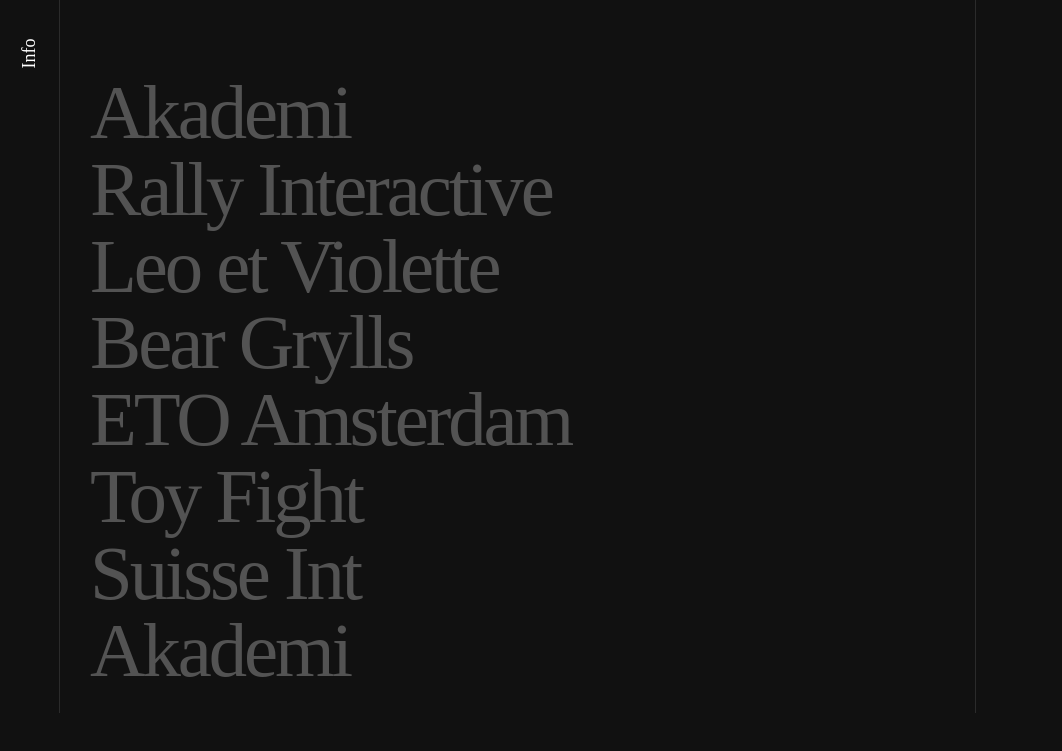
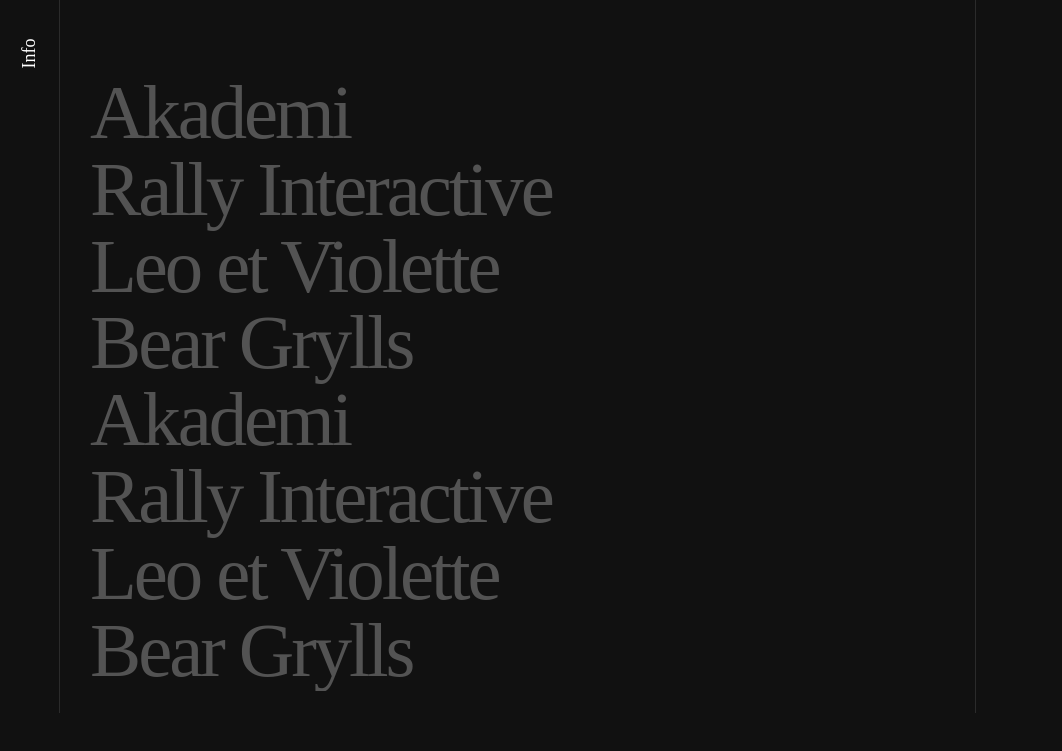
Before and after one commit to joealden/joe-sutton-blog, a Gatsby site: page / in a window 1280 px wide. Shown: the part 87-838 px from the top of the page, without its empty margins (0-1062 px from the left). Built offline with nearby package versions, Linux system fonts and the light colour scheme; Gatsby itself is replaced by a stand-in of ours; a web font is replaced by a local one.

Commit message:
Update deps and remove gatsby-plugin-offline for now

```diff
--- a/gatsby-config.js
+++ b/gatsby-config.js
@@ -29,7 +29,7 @@
         display: "minimal-ui",
         icon: "src/images/gatsby-icon.png"
       }
-    },
-    "gatsby-plugin-offline"
+    } /*,
+    "gatsby-plugin-offline" */
   ]
 };
--- a/src/pages/index.tsx
+++ b/src/pages/index.tsx
@@ -40,30 +40,12 @@
     }
   };
 
-  currentScollHeight = 0;
-  currentlyScrolling = false;
-
-  scrollList = () => {
-    const list = this.listRef as React.RefObject<HTMLUListElement>;
-    console.log(list);
-    this.currentScollHeight = this.currentScollHeight + 50;
-    if (!this.currentlyScrolling) {
-      this.currentlyScrolling = true;
-      list.current.style.transform = `translateY(-${
-        this.currentScollHeight
-      }px)`;
-      setTimeout(() => (this.currentlyScrolling = false), 500);
-    }
-  };
-
   componentDidMount() {
     window.addEventListener("resize", this.handleResize);
-    window.addEventListener("wheel", this.scrollList);
   }
 
   componentWillUnmount() {
     window.removeEventListener("resize", this.handleResize);
-    window.removeEventListener("wheel", this.scrollList);
   }
 
   toggleFilter = () => {
@@ -133,15 +115,24 @@
                     <OpenFilterButton onClick={this.toggleFilter}>
                       Filter
                     </OpenFilterButton>
+
                     <InnerList ref={this.listRef}>
                       <li>Akademi</li>
                       <li>Rally Interactive</li>
                       <li>Leo et Violette</li>
                       <li>Bear Grylls</li>
-                      <li>ETO Amsterdam</li>
-                      <li>Toy Fight</li>
-                      <li>Suisse Int</li>
                       <li>Akademi</li>
+                      <li>Rally Interactive</li>
+                      <li>Leo et Violette</li>
+                      <li>Bear Grylls</li>
+                      <li>Akademi</li>
+                      <li>Rally Interactive</li>
+                      <li>Leo et Violette</li>
+                      <li>Bear Grylls</li>
+                      <li>Akademi</li>
+                      <li>Rally Interactive</li>
+                      <li>Leo et Violette</li>
+                      <li>Bear Grylls</li>
                     </InnerList>
                   </List>
                   <RightBar>
@@ -166,7 +157,8 @@
   list-style: none;
   padding: 0;
   margin-top: 10vw;
-  transition: transform 0.5s;
+  overflow: auto;
+  height: 77vh;
 
   li {
     font-size: 6vw;
@@ -201,6 +193,7 @@
 `;
 
 const BottomWrapperOuter = styled.div`
+  overflow: hidden;
   width: 100vw;
   background-color: ${props => props.theme.backgroundColor};
   transform: translateY(-${FilterHeight});
```
Also changed, not shown: package.json (+7 -7 lines), 1 other file.
